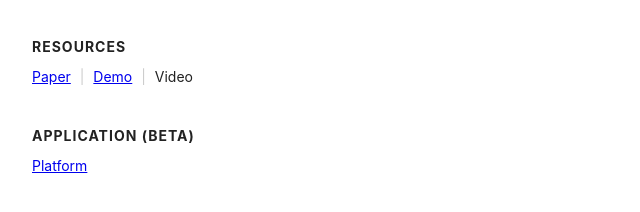
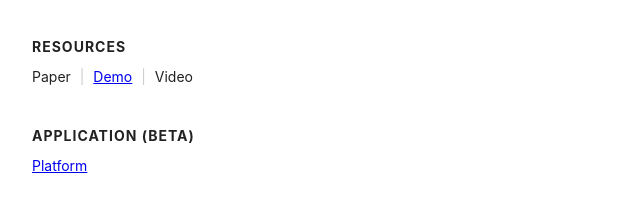
Before and after one commit to datacalliope/datacalliope.github.io, a plain HTML site: page index.html in a window 1280 px wide. Shown: the part 1031-1243 px from the top of the page, 233-873 px from the left. Drawn offline with Linux system fonts and the light colour scheme.

Commit message:
update website

```diff
--- a/index.html
+++ b/index.html
@@ -45,7 +45,8 @@
  <section>
   <h2>Resources</h2>
   <div class="responsive-content">
-    <a href="2020_VIS_Calliope_Camera.pdf" target="_blank">Paper</a>
+    <!-- <a href="2020_VIS_Calliope_Camera.pdf" target="_blank">Paper</a> -->
+    Paper
     <span class="sep"></span>
     <a href="https://demo.datacalliope.com" target="_blank">Demo</a>
     <span class="sep"></span>
```
Also changed, not shown: 1 other file.
